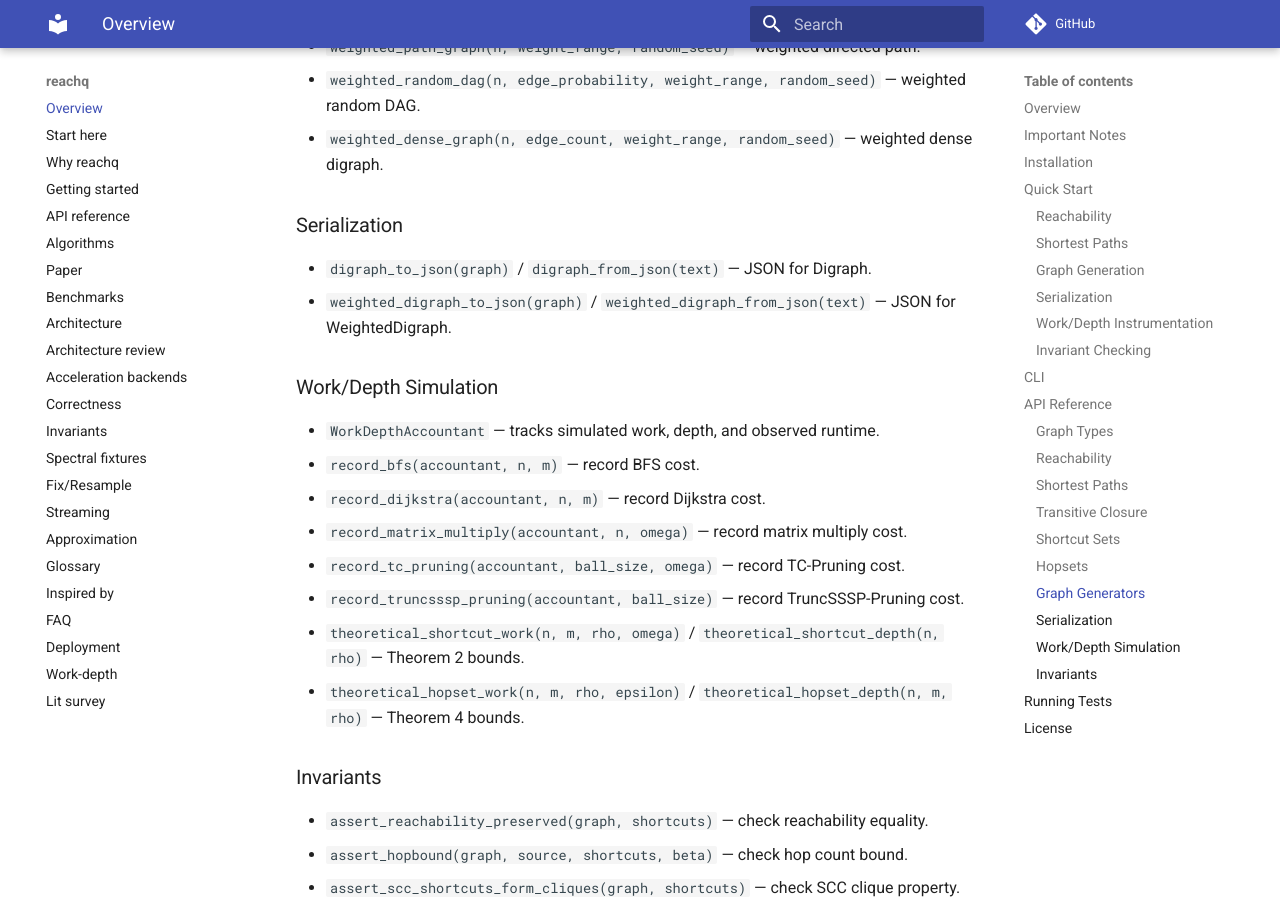
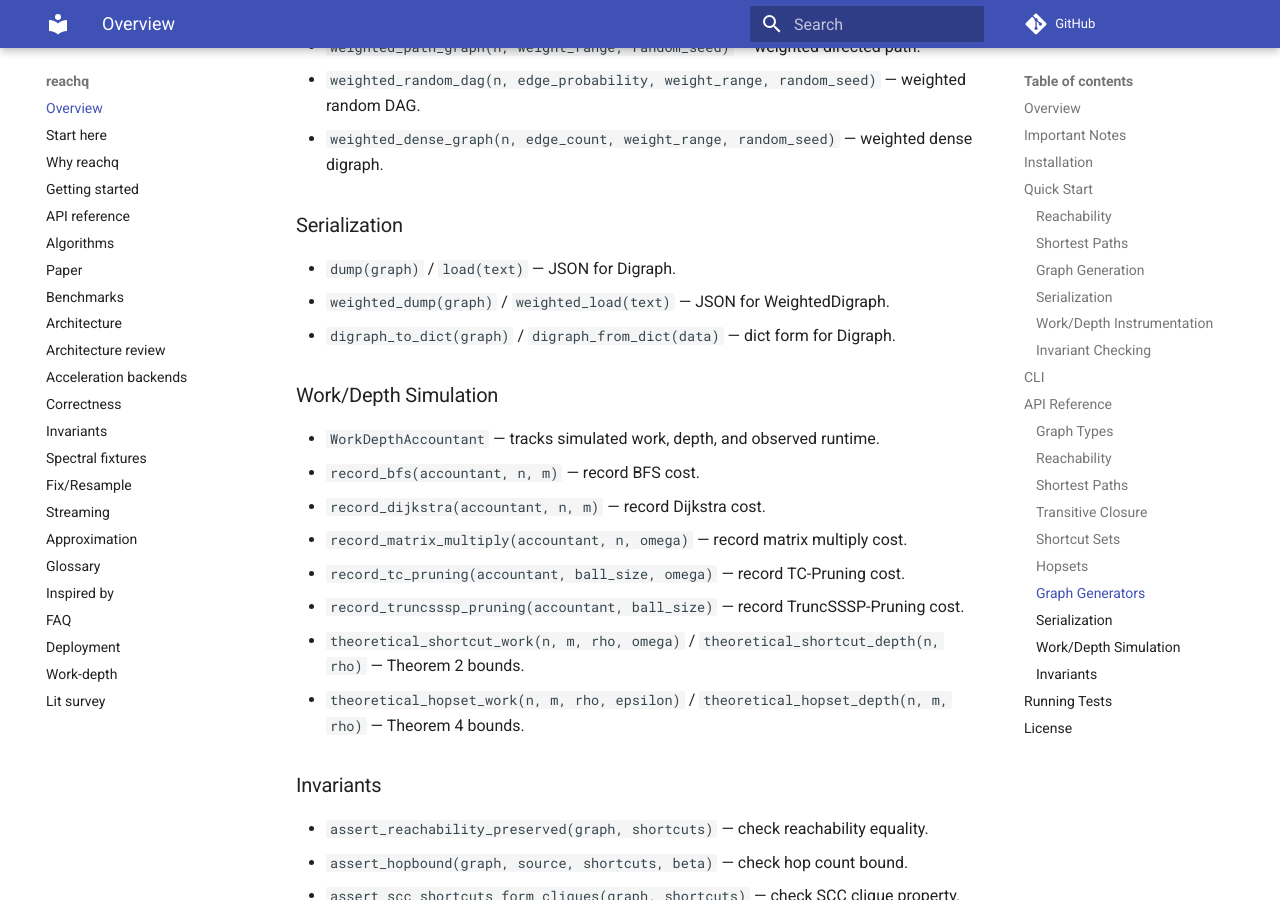
Before and after one commit to sachn-cs/parallel-reachability-and-shortest-paths, an MkDocs documentation site: the page built from docs/index.md, in a window 1280 px wide and 900 px high, scrolled down 5027 px. Built offline with MkDocs 1.6.1 and Material for MkDocs 9.7.7, drawn with Linux system fonts in a browser that asks for light colours; comment, search, counter and statistics services are not loaded.

Commit message:
docs: index.md references the real JSON API names
The doc listed digraph_to_json/digraph_from_json and
weighted_digraph_to_json/weighted_digraph_from_json; none of
those symbols exist. The real API (reachq/core/io/json.py) is
dump/load and weighted_dump/weighted_load, plus the dict helpers
digraph_to_dict/digraph_from_dict.

```diff
--- a/docs/index.md
+++ b/docs/index.md
@@ -198,8 +198,9 @@ python -m scripts.cli benchmark-reachability --sizes 20 50 100 --densities 0.2 0
 
 ### Serialization
 
-- `digraph_to_json(graph)` / `digraph_from_json(text)` — JSON for Digraph.
-- `weighted_digraph_to_json(graph)` / `weighted_digraph_from_json(text)` — JSON for WeightedDigraph.
+- `dump(graph)` / `load(text)` — JSON for Digraph.
+- `weighted_dump(graph)` / `weighted_load(text)` — JSON for WeightedDigraph.
+- `digraph_to_dict(graph)` / `digraph_from_dict(data)` — dict form for Digraph.
 
 ### Work/Depth Simulation
 
```
